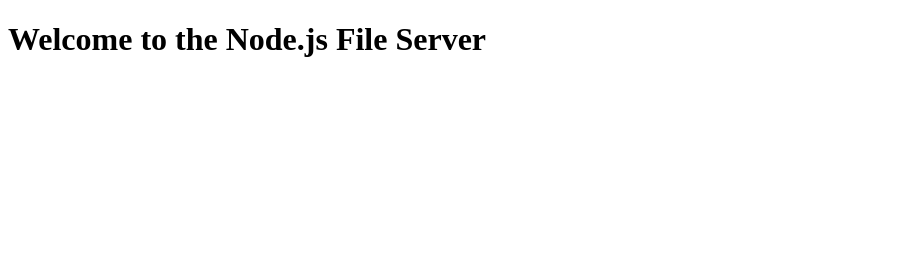
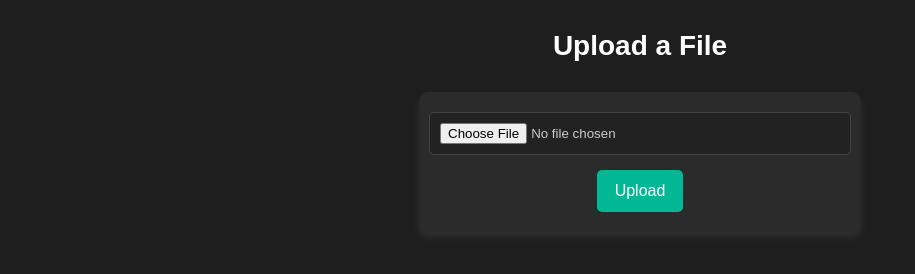
Before and after one commit to abeltip/file-serving-node, a website: page public/index.html in a window 1280 px wide. Shown: the whole page, without its empty margins (0-915 px from the left). Drawn offline with Linux system fonts and the light colour scheme.

Commit message:
Added CSS for file upload page

```diff
--- a/package.json
+++ b/package.json
@@ -10,7 +10,9 @@
   "license": "ISC",
   "description": "",
   "dependencies": {
+    "express": "^4.21.2",
     "mime": "^4.0.6",
-    "mime-types": "^2.1.35"
+    "mime-types": "^2.1.35",
+    "multer": "^1.4.5-lts.1"
   }
 }
--- a/public/index.html
+++ b/public/index.html
@@ -3,9 +3,14 @@
 <head>
     <meta charset="UTF-8">
     <meta name="viewport" content="width=device-width, initial-scale=1.0">
-    <title>Node.js File Server</title>
+    <title>File Upload</title>
+    <link rel="stylesheet" href="style.css"> <!-- Add this line -->
 </head>
 <body>
-    <h1>Welcome to the Node.js File Server</h1>
+    <h1>Upload a File</h1>
+    <form action="/upload" method="POST" enctype="multipart/form-data">
+        <input type="file" name="file" required>
+        <button type="submit">Upload</button>
+    </form>
 </body>
 </html>
--- /dev/null
+++ b/public/style.css
@@ -0,0 +1,65 @@
+/* General Styles */
+body {
+    font-family: Arial, sans-serif;
+    background-color: #1e1e1e;
+    color: #fff;
+    text-align: center;
+    margin: 0;
+    padding: 0;
+}
+
+/* Heading */
+h1 {
+    margin-top: 30px;
+    font-size: 28px;
+}
+
+/* Upload Section */
+form {
+    background-color: #2b2b2b;
+    padding: 20px;
+    margin: 30px auto;
+    width: 90%;
+    max-width: 400px;
+    border-radius: 8px;
+    box-shadow: 0 4px 8px rgba(255, 255, 255, 0.1);
+    display: flex;
+    flex-direction: column;
+    gap: 15px;
+    align-items: center;
+}
+
+/* File Input */
+input[type="file"] {
+    padding: 10px;
+    border: 1px solid #444;
+    border-radius: 5px;
+    background-color: #222;
+    color: #ccc;
+    cursor: pointer;
+    width: 100%;
+}
+
+/* Upload Button */
+button {
+    background-color: #00b894;
+    color: white;
+    border: none;
+    padding: 12px 18px;
+    font-size: 16px;
+    border-radius: 5px;
+    cursor: pointer;
+    transition: 0.3s;
+}
+
+button:hover {
+    background-color: #008970;
+}
+
+/* Footer */
+footer {
+    margin-top: 30px;
+    padding: 15px;
+    background-color: #333;
+    font-size: 14px;
+}
```
Also changed, not shown: server.js (+48 -27 lines), 1 other file.
